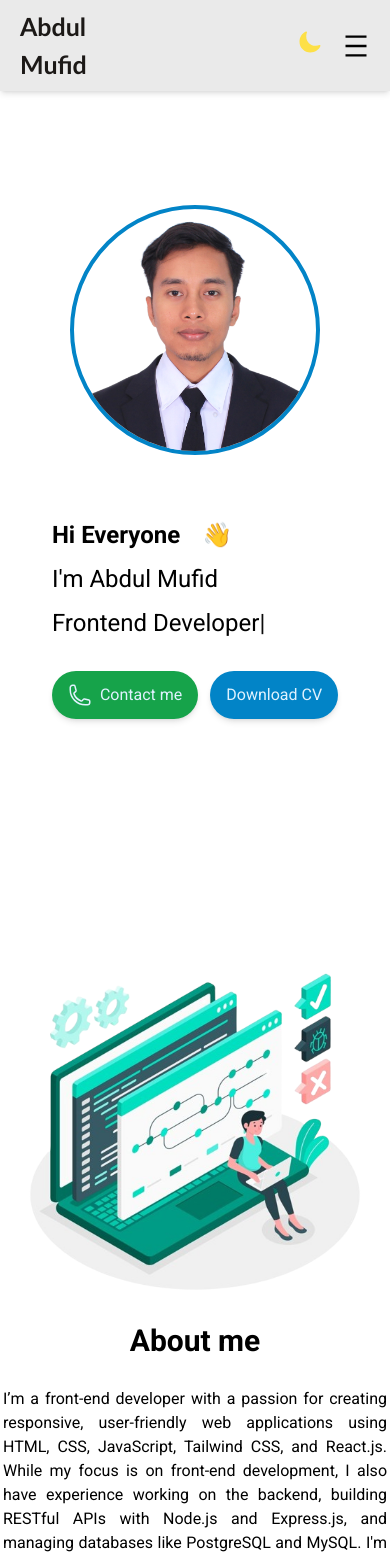
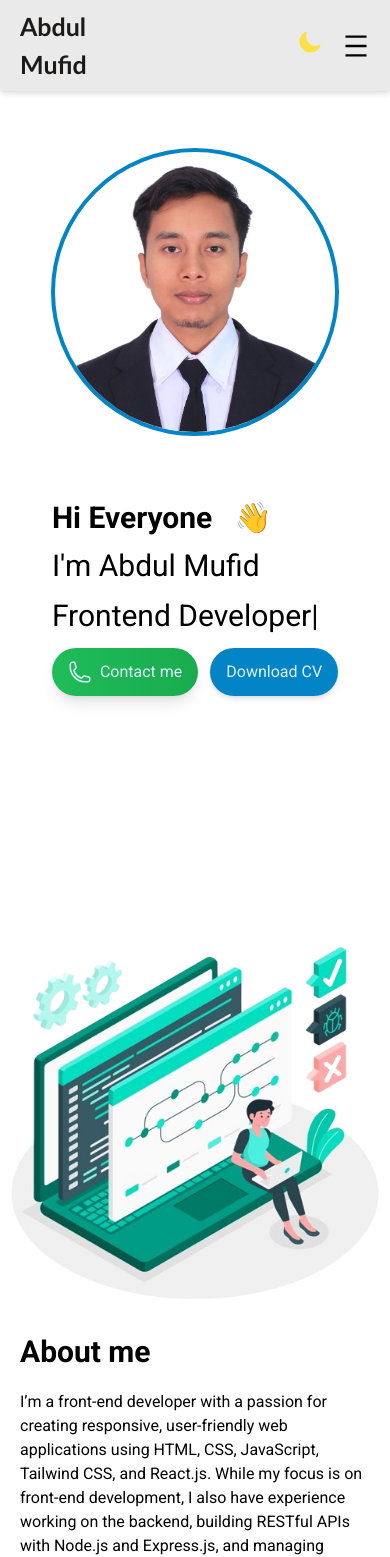
Before and after one commit to amufid/abdul-mufid-portofolio, a React (Vite) app: page / in a window 390 px wide. Shown: the top 1557 px of the page. Built offline with nearby package versions, Linux system fonts and the light colour scheme.

Commit message:
feat: seo optimization and responsive page

```diff
--- a/package.json
+++ b/package.json
@@ -13,6 +13,7 @@
     "framer-motion": "^11.2.13",
     "react": "^18.2.0",
     "react-dom": "^18.2.0",
+    "react-helmet": "^6.1.0",
     "react-icons": "^5.2.1",
     "react-intersection-observer": "^9.10.3"
   },
--- a/src/App.jsx
+++ b/src/App.jsx
@@ -6,10 +6,12 @@ import SkillsSection from "./components/skillsSection";
 import ProjectSection from "./components/projectSection";
 import ContactSection from "./components/contactSection";
 import FooterSection from "./components/footerSection";
+import MetaDescription from "./components/metaDescription";
 
 function App() {
   return (
     <div className="dark:bg-slate-900">
+      <MetaDescription />
       <NavSection>
         <CoverSection />
         <AboutSection />
--- a/src/components/aboutSection.jsx
+++ b/src/components/aboutSection.jsx
@@ -5,7 +5,7 @@ export default function AboutSection() {
   return (
     <section id="About">
       <AnimatedComponent>
-        <div className="flex flex-col sm:flex-row justify-center sm:justify-between items-center px-5 sm:px-52 min-h-screen py-5 sm:py-20">
+        <div className="flex flex-col sm:flex-row justify-center sm:justify-between items-center sm:px-5 md:px-10 xl:px-52 py-20">
           <AnimatedSide from="left">
             <div>
               <img
@@ -15,11 +15,11 @@ export default function AboutSection() {
               />
             </div>
           </AnimatedSide>
-          <div className="w-96 sm:w-[500px] text-center sm:text-left mt-5">
-            <h1 className="text-3xl font-bold mb-7 dark:text-slate-200">
+          <div className="sm:w-auto md:w-[500px] mx-5 text-left mt-5">
+            <h1 className="text-3xl font-bold mb-5 dark:text-slate-200">
               About me
             </h1>
-            <p className="text-md dark:text-slate-200 text-justify">
+            <p className="text-md dark:text-slate-200">
               {`I’m a front-end developer with a passion for creating responsive,
               user-friendly web applications using HTML, CSS, JavaScript,
               Tailwind CSS, and React.js. While my focus is on front-end
--- a/src/components/contactSection.jsx
+++ b/src/components/contactSection.jsx
@@ -4,7 +4,7 @@ export default function ContactSection() {
   return (
     <section id="Contact">
       <AnimatedComponent>
-        <div className="min-h-screen flex flex-col items-center justify-center py-5">
+        <div className="flex flex-col items-center justify-center py-20">
           <div className="flex flex-col justify-center rounded-md mx-auto w-[350px] border border-slate-500 shadow-lg dark:text-slate-200">
             <h1 className="text-3xl font-bold text-center pt-7">Contact me</h1>
             <div className="w-full px-5 mt-5">
--- a/src/components/coverSection.jsx
+++ b/src/components/coverSection.jsx
@@ -12,23 +12,21 @@ export default function CoverSection() {
   return (
     <section id="Home">
       <div className="bg-center h-screen w-full flex py-7 items-center">
-        <div className="flex flex-col-reverse sm:flex-row h-[600px] w-full justify-center items-center ">
+        <div className="flex flex-col-reverse sm:flex-row h-[600px] w-full justify-center items-center">
           <AnimatedComponent>
-            <div className="flex flex-col pr-0 sm:pr-80 dark:text-slate-200">
-              <div className="pb-5 pt-16 sm:pt-10">
+            <div className="flex flex-col sm:pr-0 md:pr-28 xl:pr-80 dark:text-slate-200">
+              <div className="pt-16 md:pt-0 xl:pt-0">
                 <div className="flex flex-row">
-                  <h1 className="text-2xl sm:text-3xl font-bold mb-3 mr-3">
-                    Hi Everyone
-                  </h1>
-                  <p className="shake text-2xl sm:text-3xl">👋</p>
+                  <h1 className="text-3xl font-bold mb-3 mr-3">Hi Everyone</h1>
+                  <p className="shake text-3xl">👋</p>
                 </div>
-                <p className="text-2xl sm:text-3xl mb-3">
+                <p className="text-3xl mb-3">
                   <TypeEffect text="I'm Abdul Mufid" speed={130} />
                 </p>
                 {showText ? (
                   ""
                 ) : (
-                  <p className="text-2xl sm:text-3xl mb-3">
+                  <p className="text-3xl mb-3">
                     <TypeEffect text="Frontend Developer" speed={130} />
                     <span className="flash">|</span>
                   </p>
@@ -37,7 +35,7 @@ export default function CoverSection() {
               <div className="flex flex-row items-center">
                 <div>
                   <a href="https://wa.link/vjqy4t" target="_blank">
-                    <button className="bg-green-600 px-4 py-3 text-sky-100 text-md rounded-full shadow-md hover:bg-green-500 flex flex-row mr-3">
+                    <button className="px-4 py-3 text-sky-100 text-md rounded-full shadow-lg bg-gradient-to-r from-green-400 via-green-500 to-green-600 background-animate flex flex-row mr-3">
                       <svg
                         xmlns="http://www.w3.org/2000/svg"
                         fill="none"
@@ -70,9 +68,9 @@ export default function CoverSection() {
             </div>
           </AnimatedComponent>
           <AnimatedComponent>
-            <div className="pt-20 sm:pt-0 pulse">
+            <div className="bounce">
               <img
-                className="photo-profile w-[250px] sm:w-[300px] h-[250px] sm:h-[300px] rounded-full object-cover border-4 border-sky-600 dark:border-sky-700 transition-shadow duration-300"
+                className="photo-profile w-72 md:w-[300px] xl:w-[300px] h-72 md:h-[300px] xl:h-[300px] rounded-full object-cover border-4 hover:border-0 border-sky-600 dark:border-sky-700 transition-shadow duration-300"
                 src="/images/me2.png"
                 alt="me"
               />
--- /dev/null
+++ b/src/components/metaDescription.jsx
@@ -0,0 +1,12 @@
+import { Helmet } from "react-helmet";
+
+export default function MetaDescription() {
+  return (
+    <>
+      <Helmet>
+        <title>Abdul Mufid - Portofolio</title>
+        <meta name="description" content="Abdul Mufid Portofolio" />
+      </Helmet>
+    </>
+  );
+}
--- a/src/components/projectSection.jsx
+++ b/src/components/projectSection.jsx
@@ -19,9 +19,9 @@ export default function ProjectSection() {
 
   return (
     <section id="Projects">
-      <div className="min-h-screen flex flex-col items-center justify-center dark:text-slate-200">
-        <h1 className="text-3xl font-bold pb-20 text-center">Projects</h1>
-        <div className="grid flex-col sm:grid-cols-4 justify-center pb-10 items-center">
+      <div className="flex flex-col items-center justify-center dark:text-slate-200 py-20">
+        <h1 className="text-3xl font-bold pb-10 text-center">Projects</h1>
+        <div className="grid sm:flex-col md:grid-cols-3 xl:grid-cols-4 justify-center pb-10 items-center">
           {projects.map((project, index) => (
             <AnimatedComponent key={index}>
               <div className="rounded-md w-[310px] p-3 mx-2 my-2 shadow-xl border border-slate-500 hover:scale-105">
--- a/src/components/skillsSection.jsx
+++ b/src/components/skillsSection.jsx
@@ -3,11 +3,11 @@ import AnimatedSide from "../lib/AnimatedSide";
 export default function SkillsSection() {
   return (
     <section id="Skills">
-      <div className="min-h-screen flex flex-col items-center justify-center py-10">
+      <div className="flex flex-col items-center justify-center py-20">
         <h1 className="text-3xl font-bold mb-3 text-center pb-5 dark:text-slate-200">
           Skills
         </h1>
-        <div className="flex flex-col px-10 sm:px-52 justify-center mx-auto">
+        <div className="flex flex-col sm:px-10 md:px-10 xl:px-52 justify-center mx-auto">
           <AnimatedSide from="left">
             <h2 className="font-bold text-center text-xl dark:text-slate-200">
               Backend
--- a/src/index.css
+++ b/src/index.css
@@ -71,7 +71,8 @@ body {
 }
 
 .photo-profile:hover {
-  box-shadow: 0px 15px 30px rgba(0, 94, 255, 0.459);
+  background-color: rgba(0, 94, 255, 0.415);
+  box-shadow: 0px 0px 90px rgba(0, 94, 255, 0.692);
 }
 
 /* ---  */
@@ -110,23 +111,6 @@ body {
   }
 }
 
-/* animate pulse */
-.pulse {}
-
-.pulse:hover {
-  animation: pulse 2s ease-in-out alternate;
-}
-
-@keyframes pulse {
-  from {
-    transform: scale(1);
-  }
-
-  to {
-    transform: scale(1.2);
-  }
-}
-
 /* animate flash */
 .flash {
   animation: flash 800ms ease infinite alternate;
@@ -139,6 +123,30 @@ body {
 
   to {
     opacity: 0;
+  }
+}
+
+/* animate bounce */
+.bounce:hover {
+  animation: bounce 3s ease 1;
+}
+
+@keyframes bounce {
+
+  0%,
+  20%,
+  50%,
+  80%,
+  100% {
+    transform: translateY(0);
+  }
+
+  40% {
+    transform: translateY(-15px);
+  }
+
+  60% {
+    transform: translateY(-7.5px);
   }
 }
 
@@ -180,3 +188,22 @@ nav a.active {
     transform: translateX(0px) scale(1);
   }
 }
+
+.background-animate {
+  background-size: 400%;
+  -webkit-animation: AnimationName 3s ease infinite;
+  -moz-animation: AnimationName 3s ease infinite;
+  animation: AnimationName 3s ease infinite;
+}
+
+@keyframes AnimationName {
+
+  0%,
+  100% {
+    background-position: 0% 50%;
+  }
+
+  50% {
+    background-position: 100% 50%;
+  }
+}
```
Also changed, not shown: 1 other file (tests, documents, lock files or other folders).
